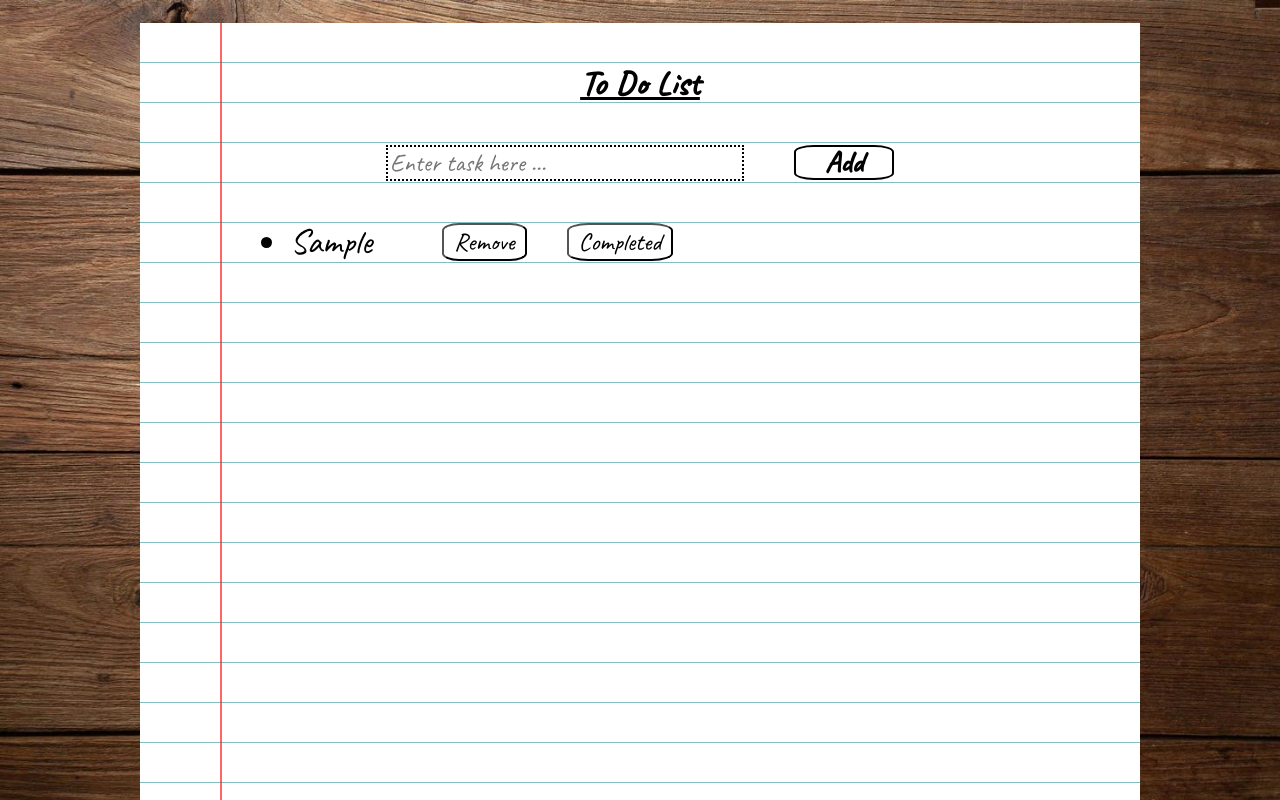
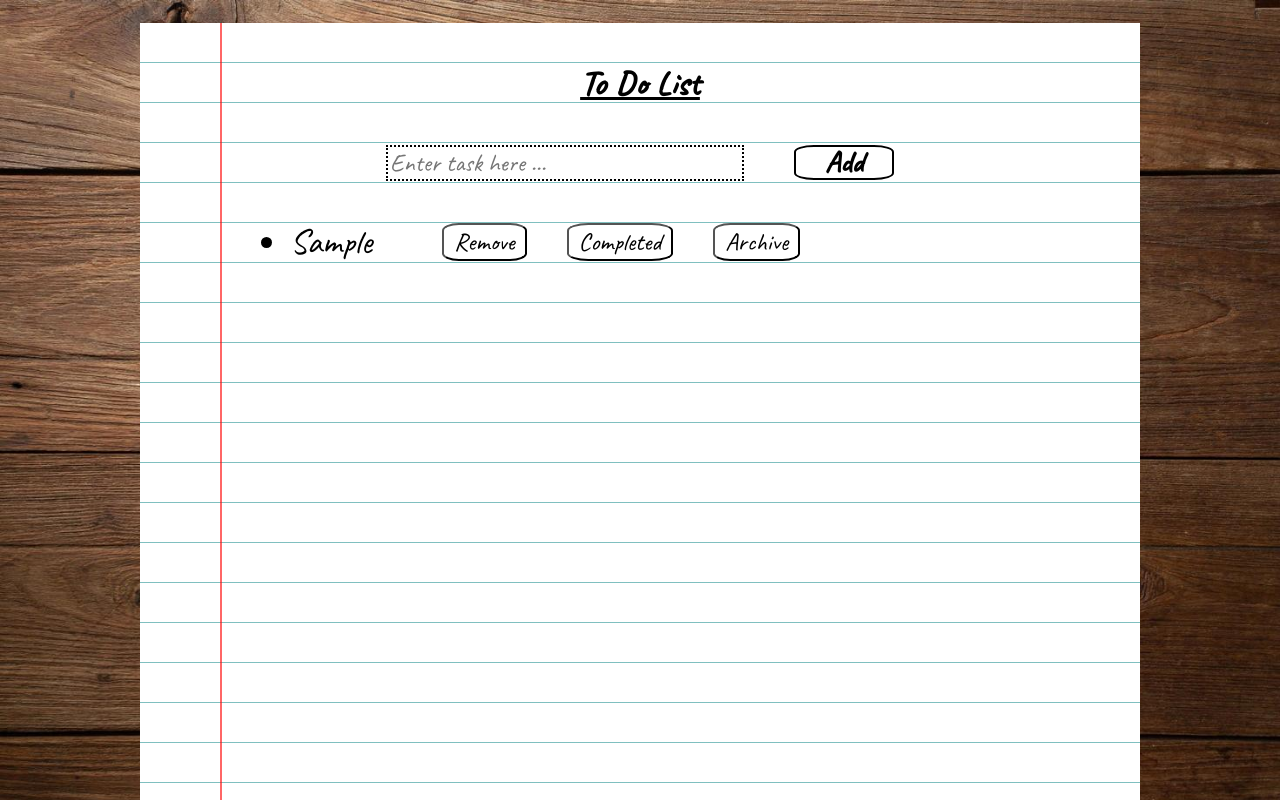
Before and after one commit to gtinsley99/ToDoList, a React (Create React App) app: page / in a window 1280 px wide. Both pictures are taken after typing "Sample" into the empty fields and a click on the button "Add". Shown: the top 800 px of the page. Built offline with nearby package versions, Linux system fonts and the light colour scheme.

Commit message:
fixed unarchive and when title shows

```diff
--- a/src/App.css
+++ b/src/App.css
@@ -23,6 +23,15 @@ h1{
   font-size: 35px;
   padding-top: 38px;
   text-decoration: underline;
+}
+
+h2{
+  font-size: 42px;
+  margin-bottom: 70px;
+}
+
+.archive{
+  margin-top: 40px;
 }
 
 .App::before {
@@ -98,14 +107,11 @@ input{
   background: none;
 }
 
-.AddButton
-
 .listCard{
   display: flex;
   flex-direction: column;
   align-items: flex-start;
-  margin-left: 20%;
-  margin-top: 5%;
+
 }
 
 li{
@@ -129,6 +135,7 @@ ul{
   display: flex;
   justify-content: space-around;
   align-items: center;
+  flex-wrap: wrap;
 }
 
 .listItem-true{
--- a/src/App.js
+++ b/src/App.js
@@ -5,9 +5,12 @@ import React, { useState } from "react";
 import Header from "./components/Header";
 import InputForm from "./components/Form";
 import ToDoList from "./components/ToDoList";
+import Archive from "./components/Archive";
 
 const App = () => {
   const [list, setList] = useState([]);
+
+  const [archive, setArchive] = useState([]);
 
   const removeTask = (index) => {
     let taskList = [...list];
@@ -21,6 +24,28 @@ const App = () => {
     setList(taskList);
   };
 
+  const archiveTask = (index) => {
+    let archiveList = [...archive];
+    let listAdd = [list[index]];
+    archiveList.push(listAdd);
+    setArchive(archiveList);
+      removeTask(index);
+  };
+
+  const unarchiveTask = (index) => {
+    let taskList = [...list];
+    let listAdd = [archive[index]];
+    taskList.push(listAdd);
+    setList(taskList);
+    removeArchiveTask(index);
+  }
+
+  const removeArchiveTask = (index) => {
+    let archiveList = [...archive];
+    archiveList.splice(index, 1);
+    setArchive(archiveList);
+  }
+
   return (
     <div className="App">
       <div className="pattern">
@@ -32,10 +57,19 @@ const App = () => {
               return (
                 <ToDoList
                   key={index}
+                  item={list}
                   removeTask={() => removeTask(index)}
-                  item={list}
+                  archiveTask={() => archiveTask(index)}
                 />
               );
+            })}
+          </ul>
+        </div>
+        <div className="archive">
+          <h2>{archive.length === 0 ? "" : "Archive"}</h2>
+          <ul>
+            {archive.map((archive, index) => {
+              return <Archive key={index} item={archive} removeArchiveTask={() => removeArchiveTask(index)} unarchiveTask={() => unarchiveTask(index)} />;
             })}
           </ul>
         </div>
--- /dev/null
+++ b/src/components/Archive.js
@@ -0,0 +1,23 @@
+import React from "react";
+
+const Archive = (props) => {
+  return (
+    <div className="listItem">
+      <li className="archiveItem">{props.item}</li>
+      <button
+        className="setButtons"
+        onClick={() => props.unarchiveTask(props.index)}
+      >
+        Unarchive
+      </button>
+      <button
+        className="setButtons"
+        onClick={() => props.removeArchiveTask(props.index)}
+      >
+        Delete
+      </button>
+    </div>
+  );
+};
+
+export default Archive;
--- a/src/components/ToDoList.js
+++ b/src/components/ToDoList.js
@@ -9,6 +9,7 @@ const ToDoList = (props) => {
         <li className={`listItem-${complete}`}>{props.item}</li>
         <button className="setButtons" onClick={() => props.removeTask(props.index)}>Remove</button>
         <button className="setButtons" onClick={() => setComplete(!complete)}>{complete ? "Undo" : "Completed"}</button>
+        <button onClick={() => props.archiveTask(props.index)} className="setButtons">Archive</button>
       </div>
     );
   };
```
